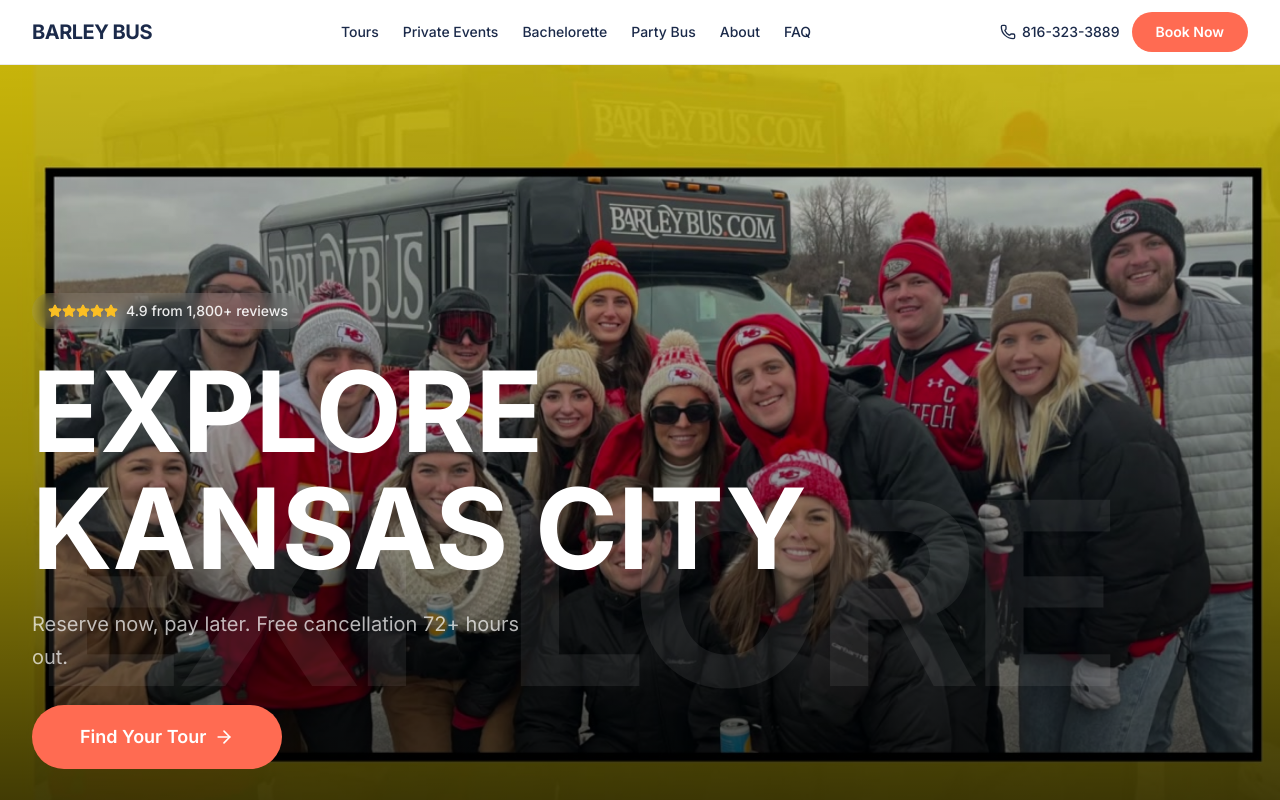
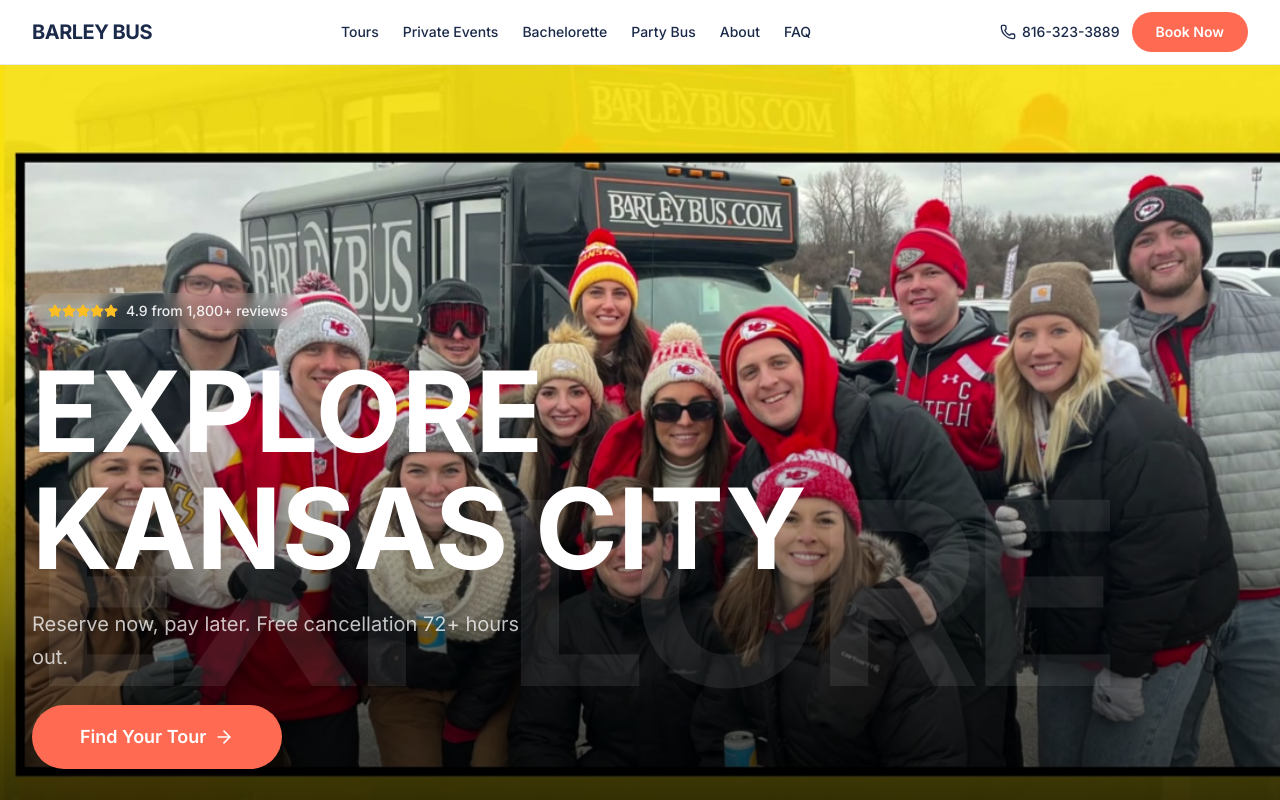
Before and after one commit to todd-11b/barleybus-website, a Next.js app: page / in a window 1280 px wide. Shown: the top 800 px of the page. Built offline with nearby package versions, Linux system fonts and the light colour scheme.

Commit message:
Fix hero gradient: darken only bottom half, let image show through top
The previous gradient washed the entire image to gray. Now the gradient
is transparent at the top (image fully visible), only darkening the
bottom half where the text sits.

https://claude.ai/code/session_01859F7xxBdExCL7Kwn3Mn3n

```diff
--- a/src/components/sections/hero.tsx
+++ b/src/components/sections/hero.tsx
@@ -7,21 +7,27 @@ import { BOOKING_LINKS } from "@/config/booking";
 export function Hero() {
   return (
     <section className="relative min-h-[100svh] overflow-hidden">
-      {/* Background image — replace src with real hero photo */}
+      {/* Background image */}
       <div
-        className="absolute inset-0 bg-cover bg-center bg-no-repeat"
+        className="absolute inset-0 scale-105 bg-cover bg-center bg-no-repeat"
         style={{ backgroundImage: "url('/hero-poster.jpg')" }}
       />
 
-      {/* Gradient overlay — heavier at bottom for text legibility */}
-      <div className="absolute inset-0 bg-gradient-to-t from-black/80 via-black/40 to-black/20" />
+      {/* Gradient overlay — only the bottom half, heavier at the very bottom for text */}
+      <div
+        className="absolute inset-0"
+        style={{
+          background:
+            "linear-gradient(to top, rgba(0,0,0,0.85) 0%, rgba(0,0,0,0.6) 25%, rgba(0,0,0,0.2) 50%, transparent 70%)",
+        }}
+      />
 
       {/* Ghost text — large faded word behind content */}
       <div
         aria-hidden="true"
         className="pointer-events-none absolute inset-0 flex items-end"
       >
-        <span className="select-none pb-[18vh] pl-4 font-display text-[20vw] font-bold uppercase leading-none tracking-tighter text-white/[0.07] sm:pl-6 lg:pl-8">
+        <span className="select-none pb-[18vh] pl-4 font-display text-[20vw] font-bold uppercase leading-none tracking-tighter text-white/[0.08] sm:pl-6 lg:pl-8">
           Explore
         </span>
       </div>
@@ -30,10 +36,7 @@ export function Hero() {
       <div className="relative flex min-h-[100svh] flex-col justify-end px-4 pb-16 sm:px-6 lg:px-8 lg:pb-24">
         <div className="mx-auto w-full max-w-7xl">
           {/* Trust badge */}
-          <div
-            className="mb-6 inline-flex items-center gap-2 rounded-full bg-white/10 px-4 py-2 backdrop-blur-sm"
-            style={{ animationDelay: "0.1s" }}
-          >
+          <div className="mb-6 inline-flex items-center gap-2 rounded-full bg-white/10 px-4 py-2 backdrop-blur-sm">
             <div className="flex">
               {[...Array(5)].map((_, i) => (
                 <Star
@@ -55,7 +58,7 @@ export function Hero() {
           </h1>
 
           {/* Subheadline */}
-          <p className="mt-5 max-w-lg text-lg leading-relaxed text-white/70 sm:text-xl">
+          <p className="mt-5 max-w-lg text-lg leading-relaxed text-white/75 sm:text-xl">
             Reserve now, pay later. Free cancellation 72+ hours out.
           </p>
 
```
